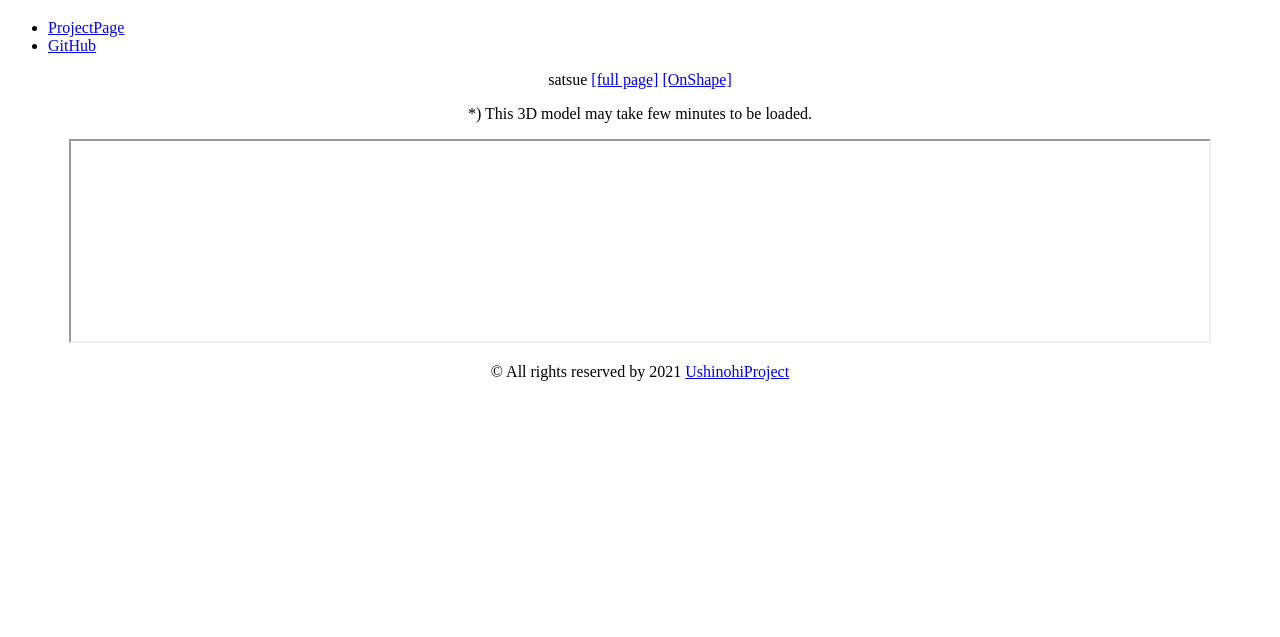
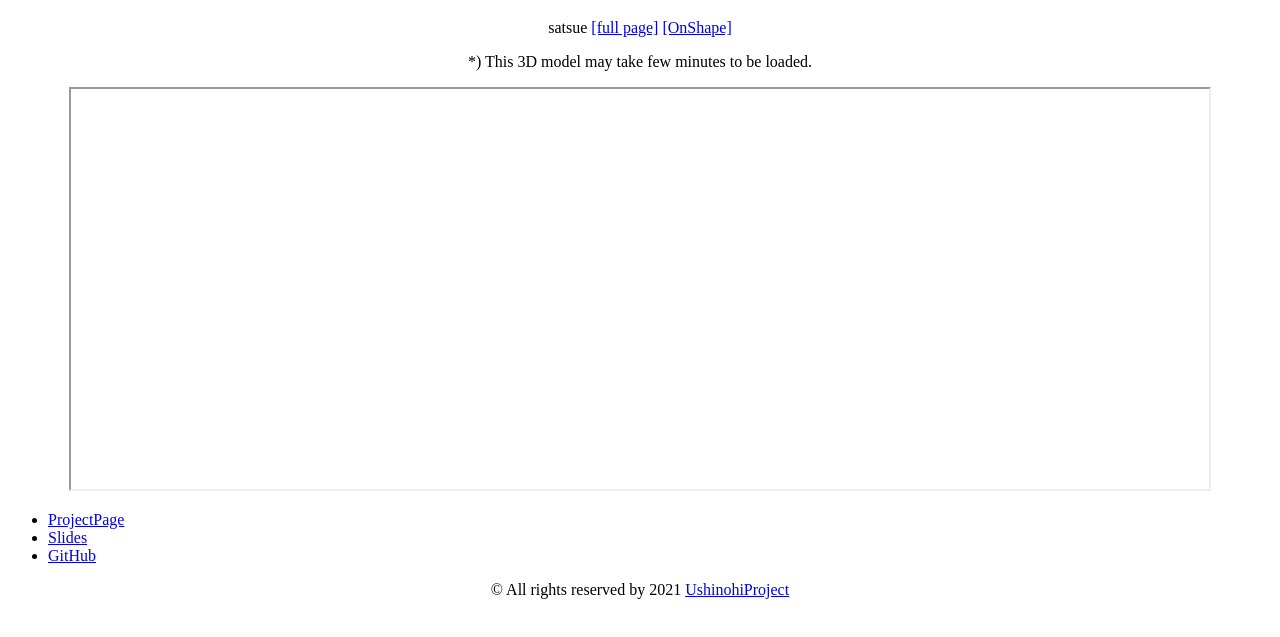
Before and after one commit to UshinohiProject/space_apps_challenge_2021, a plain HTML site: page index.html in a window 1280 px wide. Shown: the part 61-698 px from the top of the page. Drawn offline with Linux system fonts and the light colour scheme.

Commit message:
Fix design

```diff
--- a/index.html
+++ b/index.html
@@ -8,18 +8,18 @@
 </head>
 <body>
     <h1 class="title">Demo of Space Apps Challenge 2021</h1>
+    <div class="models">
+        <p>satsue <a href="satsue.html" target=”_blank” rel=”noopener”>[full page]</a> <a href="https://cad.onshape.com/documents/e4763bde1d3a6b45887e93ca/w/5d6114298ff54031dfc25f26/e/8bd3aa9c8a4dcdd6eb508a1e">[OnShape]</a></p>
+        <p>*) This 3D model may take few minutes to be loaded.</p>
+        <iframe src="satsue.html" target=”_blank” rel=”noopener” class="tree-d-model" width="90%" height="400vh">
+        </iframe>
+    </div>
     <div>
         <ul>
             <li><a href="https://2021.spaceappschallenge.org/challenges/statements/virtual-planetary-exploration-v20/teams/ushinohi-project-with-k/project" target=”_blank” rel=”noopener”>ProjectPage</a></li>
-            <!-- <li><a href="" target=”_blank” rel=”noopener”>Slides</a></li> -->
+            <li><a href="https://docs.google.com/presentation/d/1PUD2_1-fs6xUYWHVeLQJAavC5nUVYPibD5RBwG9sH24/edit?usp=sharing" target=”_blank” rel=”noopener”>Slides</a></li>
             <li><a href="https://github.com/UshinohiProject/space_apps_challenge_2021" target=”_blank” rel=”noopener”>GitHub</a></li>
         </ul>
-    </div>
-    <div class="models">
-        <p>satsue <a href="satsue.html" target=”_blank” rel=”noopener”>[full page]</a> <a href="https://cad.onshape.com/documents/e4763bde1d3a6b45887e93ca/w/5d6114298ff54031dfc25f26/e/8bd3aa9c8a4dcdd6eb508a1e">[OnShape]</a></p>
-        <p>*) This 3D model may take few minutes to be loaded.</p>
-        <iframe src="satsue.html" target=”_blank” rel=”noopener” class="tree-d-model" width="90%" height="200vh">
-        </iframe>
     </div>
 </body>
 <footer>
```
